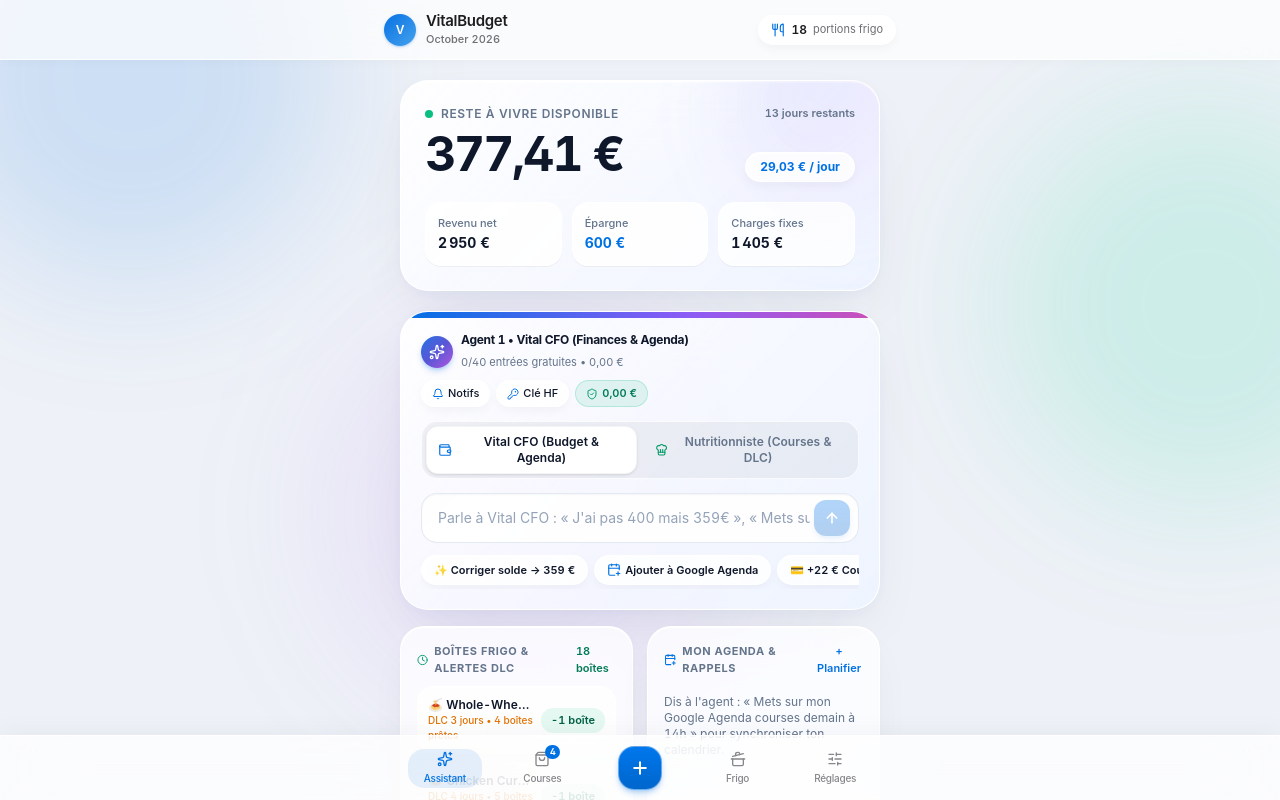
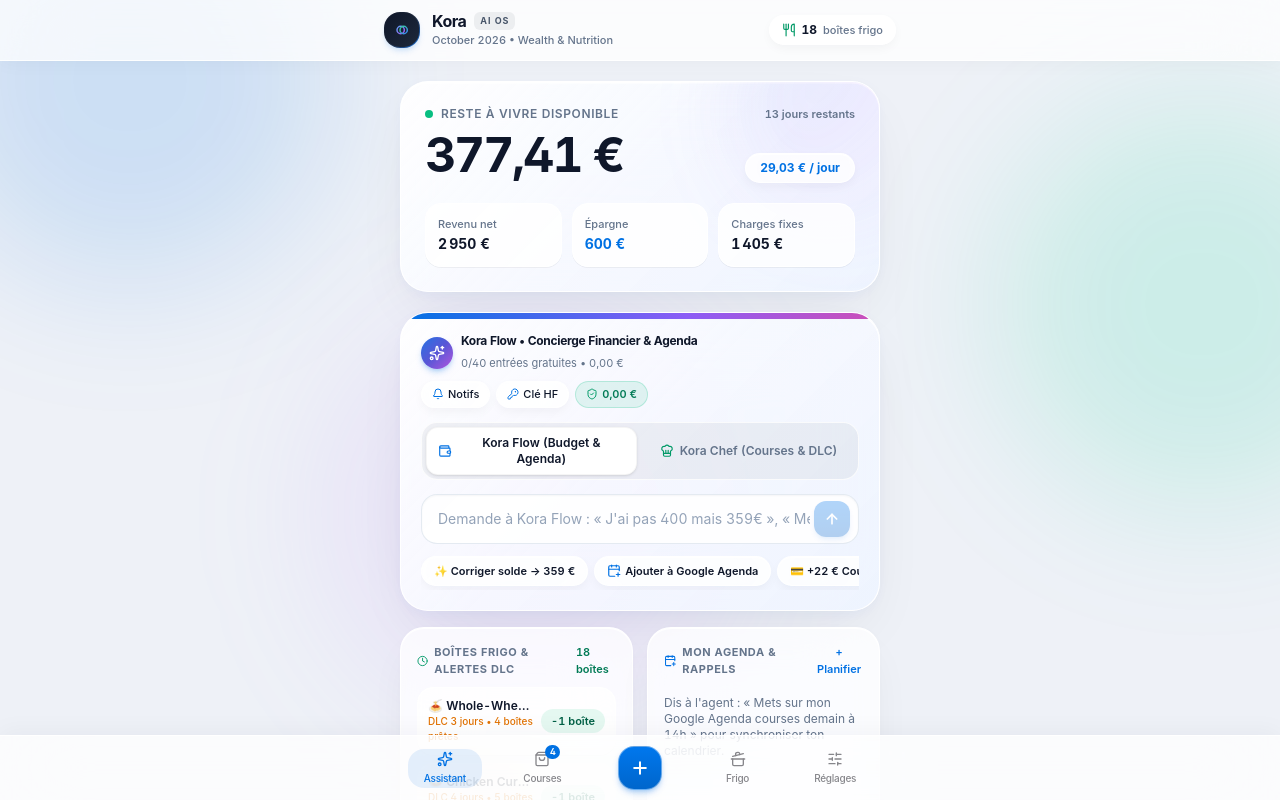
Before and after one commit to the-promptcraft/vital-budget, a Next.js app: page / in a window 1280 px wide. Shown: the top 800 px of the page. Built offline with nearby package versions, Linux system fonts and the light colour scheme.

Commit message:
brand: complete CMO rebrand from VitalBudget to Kora (Kora Flow & Kora Chef AI OS)

```diff
--- a/src/app/layout.tsx
+++ b/src/app/layout.tsx
@@ -2,19 +2,19 @@
 import "./globals.css";
 
 export const metadata: Metadata = {
-  title: "VitalBudget — Assistant Personnel & Budget",
+  title: "Kora — Wealth & Nutrition Intelligence",
   description:
-    "Votre assistant financier et nutritionnel intelligent, design Apple Liquid Glass.",
+    "Votre argent. Votre assiette. Pilotés en temps réel par Kora Flow & Kora Chef.",
   manifest: "/manifest.json",
   appleWebApp: {
     capable: true,
     statusBarStyle: "default",
-    title: "VitalBudget",
+    title: "Kora",
   },
 };
 
 export const viewport: Viewport = {
-  themeColor: "#F2F4F8",
+  themeColor: "#EEF1F7",
   width: "device-width",
   initialScale: 1,
   maximumScale: 1,
@@ -27,7 +27,7 @@
 }>) {
   return (
     <html lang="fr">
-      <body className="min-h-screen bg-[#F2F4F8] text-[#1D1D1F] antialiased selection:bg-[#0071E3]/20">
+      <body className="min-h-screen bg-[#EEF1F7] text-[#0F172A] antialiased selection:bg-[#0071E3]/20">
         {children}
       </body>
     </html>
--- a/src/components/batch/BatchCookingView.tsx
+++ b/src/components/batch/BatchCookingView.tsx
@@ -401,7 +401,7 @@
           d.assignedMeal!.title
         } (${formatEUR(d.assignedMeal!.costPerPortion)})`,
         dateYmd: d.dateYmd,
-        details: `VitalBudget Batch Cooking Dinner\nPortion Cost: ${formatEUR(
+        details: `Kora Batch Cooking Dinner\nPortion Cost: ${formatEUR(
           d.assignedMeal!.costPerPortion
         )}\nUse by: ${d.assignedMeal!.dlcFormatted}`,
       }));
@@ -815,7 +815,7 @@
                       slot.assignedMeal.title
                     } (${formatEUR(slot.assignedMeal.costPerPortion)})`,
                     dateYmd: slot.dateYmd,
-                    details: `Dinner scheduled by VitalBudget.\nPortion Cost: ${formatEUR(
+                    details: `Dinner scheduled by Kora.\nPortion Cost: ${formatEUR(
                       slot.assignedMeal.costPerPortion
                     )}\nUse by: ${slot.assignedMeal.dlcFormatted}`,
                   })
--- a/src/components/dashboard/StocksDashboard.tsx
+++ b/src/components/dashboard/StocksDashboard.tsx
@@ -310,7 +310,7 @@
 
         {transactions.length === 0 ? (
           <p className="text-xs text-[#64748B] text-center py-6">
-            Aucune opération. Parle à Vital CFO ci-dessus pour ajouter une
+            Aucune opération. Parle à Kora Flow ci-dessus pour ajouter une
             dépense.
           </p>
         ) : (
--- a/src/components/dashboard/VitalAgentCard.tsx
+++ b/src/components/dashboard/VitalAgentCard.tsx
@@ -64,7 +64,7 @@
   const ics = [
     "BEGIN:VCALENDAR",
     "VERSION:2.0",
-    "PRODID:-//VitalBudget//AI Agent//FR",
+    "PRODID:-//Kora//AI Agent//FR",
     "BEGIN:VEVENT",
     `DTSTART:${fmt(ev.startIso)}`,
     `DTEND:${fmt(ev.endIso)}`,
@@ -245,7 +245,7 @@
       setNotifPermission(perm);
       if (perm === "granted") {
         triggerNativeNotification(
-          "VitalBudget — Alertes DLC & Budget activées ✅",
+          "Kora — Alertes DLC & Budget activées ✅",
           `Tu recevras tes rappels de boîtes Batch Cooking et de budget (${formatEUR(dailyBudgetAllowed)}/jour).`
         );
       }
@@ -262,7 +262,7 @@
       setAgentReply("Kill Switch activé. Les 2 agents sont verrouillés (0,00 €).");
       setLastAction({ type: "NONE" });
     } else {
-      setAgentReply("Agents réactivés. Choisis Vital CFO ou Chef Nutritionniste !");
+      setAgentReply("Agents réactivés. Choisis Kora Flow ou Chef Nutritionniste !");
     }
   };
 
@@ -571,8 +571,8 @@
             <div>
               <span className="text-xs font-bold text-[#0F172A] tracking-tight block">
                 {activePersona === "finance"
-                  ? "Agent 1 • Vital CFO (Finances & Agenda)"
-                  : "Agent 2 • Chef & Nutritionniste IA (Courses & DLC)"}
+                  ? "Kora Flow • Concierge Financier & Agenda"
+                  : "Kora Chef • Nutritionniste, Courses & DLC"}
               </span>
               <span className="text-[11px] text-[#64748B] tabular-nums">
                 {dailyCallsUsed}/{DAILY_FREE_LIMIT} entrées gratuites • 0,00 €
@@ -661,7 +661,7 @@
               />
             )}
             <Wallet className="w-3.5 h-3.5 text-[#0071E3]" />
-            <span>Vital CFO (Budget & Agenda)</span>
+            <span>Kora Flow (Budget &amp; Agenda)</span>
           </button>
 
           <button
@@ -681,7 +681,7 @@
               />
             )}
             <ChefHat className="w-3.5 h-3.5 text-emerald-600" />
-            <span>Nutritionniste (Courses & DLC)</span>
+            <span>Kora Chef (Courses &amp; DLC)</span>
           </button>
         </div>
 
@@ -697,8 +697,8 @@
                 killSwitchActive
                   ? "Agents verrouillés (Kill Switch actif)..."
                   : activePersona === "finance"
-                  ? "Parle à Vital CFO : « J'ai pas 400 mais 359€ », « Mets sur Google Agenda demain 18h »..."
-                  : "Parle au Nutritionniste : « Conseille mes courses de la semaine », « J'ai cuisiné 5 boîtes de curry »..."
+                  ? "Demande à Kora Flow : « J'ai pas 400 mais 359€ », « Mets sur Google Agenda demain 18h »..."
+                  : "Demande à Kora Chef : « Conseille mes courses de la semaine », « J'ai cuisiné 5 boîtes de curry »..."
               }
               className="w-full bg-transparent pl-4 pr-12 py-3.5 text-xs sm:text-sm text-[#0F172A] placeholder:text-[#94A3B8] focus:outline-none disabled:opacity-40"
             />
--- a/src/components/layout/Header.tsx
+++ b/src/components/layout/Header.tsx
@@ -1,6 +1,7 @@
 "use client";
 
 import React from "react";
+import { motion } from "framer-motion";
 import { useFinanceStore } from "@/store/useFinanceStore";
 import { Utensils } from "lucide-react";
 
@@ -13,38 +14,94 @@
   );
 
   return (
-    <header className="sticky top-0 z-30 backdrop-blur-2xl bg-white/70 border-b border-white/80 shadow-[0_1px_12px_rgba(15,23,42,0.03)] px-4 py-3">
+    <header className="sticky top-0 z-30 backdrop-blur-2xl bg-white/75 border-b border-white/90 shadow-[0_2px_20px_rgba(15,23,42,0.035)] px-4 py-3">
       <div className="max-w-lg mx-auto flex items-center justify-between gap-3">
         <button
           type="button"
           onClick={() => setActiveTab("stocks")}
-          className="flex items-center gap-2.5 text-left group"
+          className="flex items-center gap-3 text-left group"
         >
-          <div className="w-8 h-8 rounded-2xl bg-gradient-to-br from-[#0071E3] to-[#42A1EC] text-white flex items-center justify-center font-semibold text-xs shadow-sm shadow-[#0071E3]/25 group-hover:scale-105 transition-transform">
-            V
+          {/* Bespoke Kora Geometric Prism Mark */}
+          <div className="relative w-9 h-9 rounded-2xl bg-gradient-to-br from-[#0F172A] via-[#1E293B] to-[#0071E3] p-[1px] shadow-md shadow-[#0071E3]/15 group-hover:scale-105 transition-transform">
+            <div className="w-full h-full rounded-[15px] bg-gradient-to-br from-[#0F172A] to-[#1E293B] flex items-center justify-center">
+              <svg
+                viewBox="0 0 24 24"
+                fill="none"
+                className="w-4 h-4"
+                xmlns="http://www.w3.org/2000/svg"
+              >
+                <circle
+                  cx="10"
+                  cy="12"
+                  r="5.5"
+                  stroke="url(#kora-grad-1)"
+                  strokeWidth="2.2"
+                />
+                <circle
+                  cx="14.5"
+                  cy="12"
+                  r="5.5"
+                  stroke="url(#kora-grad-2)"
+                  strokeWidth="2.2"
+                />
+                <defs>
+                  <linearGradient
+                    id="kora-grad-1"
+                    x1="4.5"
+                    y1="6.5"
+                    x2="15.5"
+                    y2="17.5"
+                    gradientUnits="userSpaceOnUse"
+                  >
+                    <stop stopColor="#60A5FA" />
+                    <stop offset="1" stopColor="#A855F7" />
+                  </linearGradient>
+                  <linearGradient
+                    id="kora-grad-2"
+                    x1="9"
+                    y1="6.5"
+                    x2="20"
+                    y2="17.5"
+                    gradientUnits="userSpaceOnUse"
+                  >
+                    <stop stopColor="#34D399" />
+                    <stop offset="1" stopColor="#3B82F6" />
+                  </linearGradient>
+                </defs>
+              </svg>
+            </div>
           </div>
+
           <div>
-            <span className="text-[15px] font-semibold tracking-[-0.02em] text-[#1D1D1F] block leading-tight">
-              VitalBudget
-            </span>
-            <span className="text-[11px] text-[#6E6E73] font-medium block">
-              {currentMonthLabel}
+            <div className="flex items-center gap-2">
+              <span className="text-base font-bold tracking-[-0.03em] text-[#0F172A] leading-none">
+                Kora
+              </span>
+              <span className="px-1.5 py-0.5 rounded-md bg-[#0F172A]/[0.06] text-[9px] font-bold uppercase tracking-widest text-[#475569]">
+                AI OS
+              </span>
+            </div>
+            <span className="text-[11px] text-[#64748B] font-medium block mt-0.5">
+              {currentMonthLabel} • Wealth &amp; Nutrition
             </span>
           </div>
         </button>
 
-        <button
+        <motion.button
+          whileTap={{ scale: 0.94 }}
           type="button"
           onClick={() => setActiveTab("batch")}
-          className="apple-glass-pill flex items-center gap-1.5 px-3 py-1.5 rounded-full text-xs text-[#1D1D1F] hover:bg-white/95 transition-colors"
-          title="Portions prêtes au frigo"
+          className="apple-glass-pill flex items-center gap-1.5 px-3 py-1.5 rounded-full text-xs text-[#0F172A] hover:bg-white transition-colors"
+          title="Boîtes prêtes au frigo"
         >
-          <Utensils className="w-3.5 h-3.5 text-[#0071E3]" />
-          <span className="tabular-nums font-semibold text-[#1D1D1F]">
+          <Utensils className="w-3.5 h-3.5 text-emerald-600" />
+          <span className="tabular-nums font-bold text-[#0F172A]">
             {totalFridgePortions}
           </span>
-          <span className="text-[11px] text-[#6E6E73]">portions frigo</span>
-        </button>
+          <span className="text-[11px] text-[#64748B] font-medium">
+            boîtes frigo
+          </span>
+        </motion.button>
       </div>
     </header>
   );
```
Also changed, not shown: src/app/api/agent/route.ts (+8 -8 lines), public/manifest.json.
